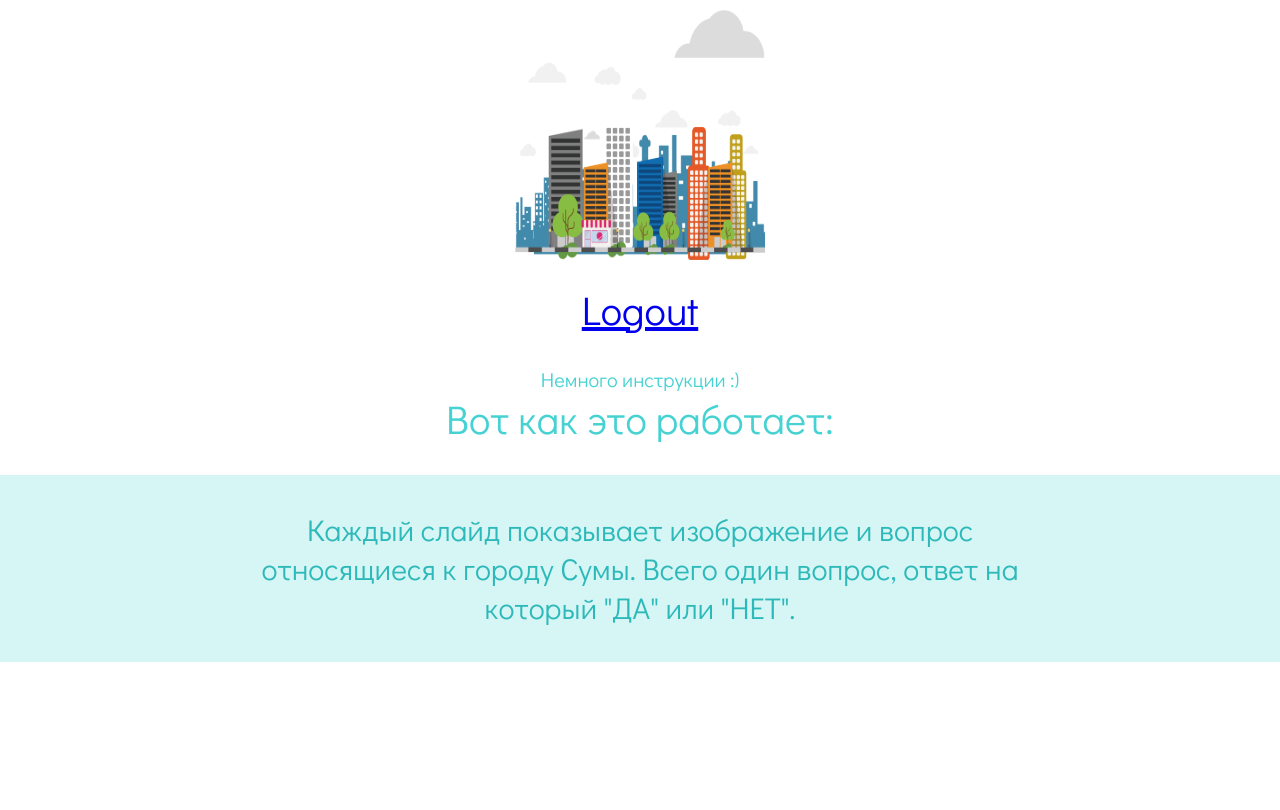
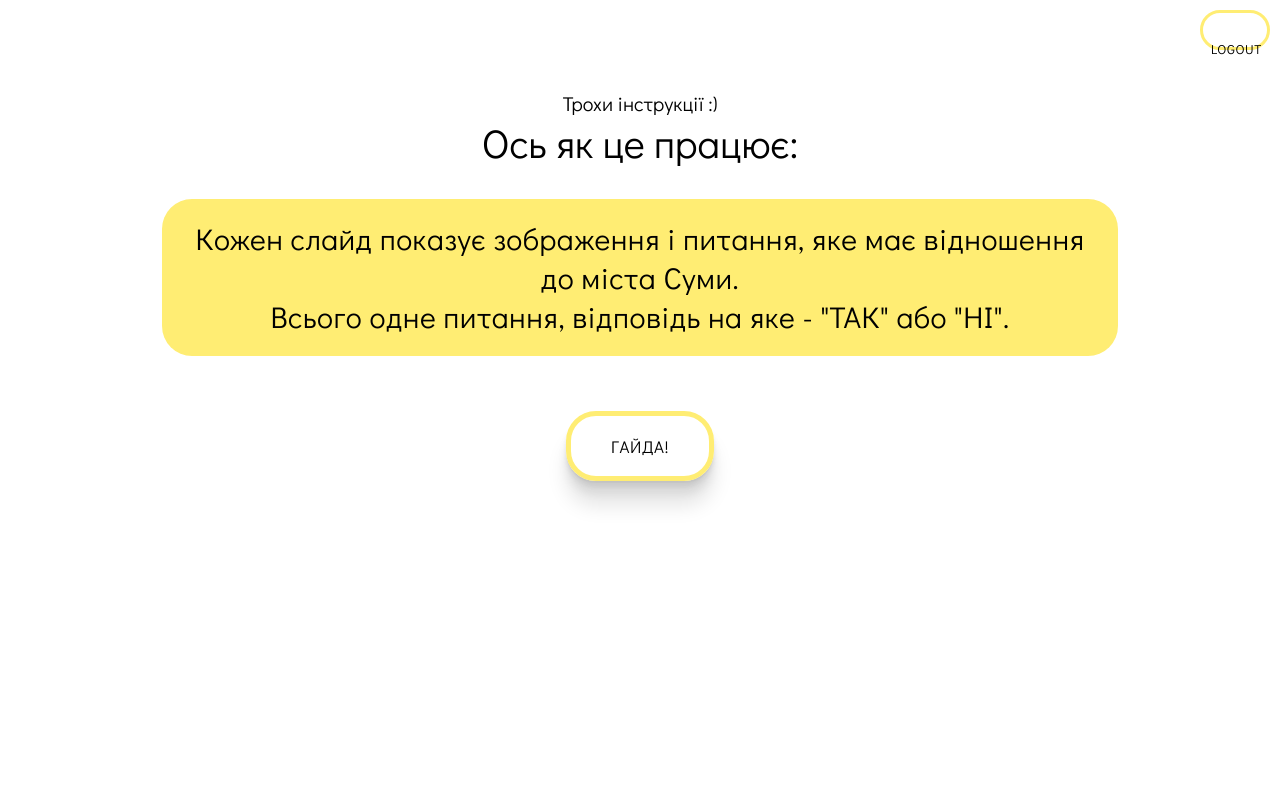
Before and after one commit to Polina2907/city_swipe, a Django app: page /city_swipe_app/instruction/ in a window 1280 px wide. After the commit the page ends 506 px from the top, so only its background shows below. Run offline with Django 3.2, Linux system fonts and the light colour scheme; a user stored in the database is signed in.

Commit message:
design changes + sql request

```diff
--- a/city_swipe_app/static/city_swipe_app/index.css
+++ b/city_swipe_app/static/city_swipe_app/instr.css
@@ -26,25 +26,32 @@
 	font-size: 15px;
 	text-align: center;
 }
-.title{
-    letter-spacing: 0.5px;
+.imgs1{
+	margin: 10px;
+    width: 95%;
 }
-.slogan-container{
+.how_works{
+	color:  black !important;
+	/* background-color: white; */
+	padding-top: 30px;
+	padding-bottom: 30px;
+}
+.instr-container{
     display: flex;
     justify-content: center;
 }
-.slogan{
-	margin: 25px 100px 45px 150px;
+.instr{
+	padding: 20px 30px 20px 30px;
+    margin: 0 150px 45px 150px;
+	font-size: 30px;
     letter-spacing: 0.5px;
-    font-size: 20px;
     text-align: center;
     background-color: #FFED73;
     border-radius: 30px;
-    padding: 15px 40px 15px 40px;
     width: 70%;
 }
-.button_start{
-	display: inline-block;
+.button{
+    display: inline-block;
     height: 70px;
     padding: 0 40px;
     color: black !important;
@@ -63,18 +70,36 @@
     box-sizing: border-box;
     margin: 10px;
     border-radius: 30px;
+    box-shadow: 0 2.1px 1.3px rgba(0, 0, 0, 0.044),
+    0 5.9px 4.2px rgba(0, 0, 0, 0.054), 0 12.6px 9.5px rgba(0, 0, 0, 0.061),
+    0 25px 20px rgba(0, 0, 0, 0.1);
 }
-.btn-container{
+.button:hover{
+    background-color: #FFED73;
+}
+.btn-logout-container{
     display: flex;
-    justify-content: center;
+    justify-content: flex-end;
 }
-.google-icon-wrapper{
-    display: inline;
+.btn-logout{
+    display: inline-block;
+    height: 40px;
+    width: 70px;
+    padding: 5px 8px 5px 8px;
+    color: black !important;
+    text-align: center;
+    font-size: 13px;
+    font-weight: 500;
+    line-height: 62px;
+    letter-spacing: 0.6px;
+    text-transform: uppercase;
+    text-decoration: none !important;
+    white-space: nowrap;
+    background-color: transparent;
+    border-radius: 0px;
+    border: 3px solid #FFED73;
+    cursor: pointer;
+    box-sizing: border-box;
+    margin: 10px;
+    border-radius: 30px;
 }
-.imgs1{
-	margin: 10px;
-}
-.google-icon{
-    height: 55%;
-    margin-right: 15px;
-}
--- a/city_swipe_app/templates/instruction.html
+++ b/city_swipe_app/templates/instruction.html
@@ -3,22 +3,26 @@
 <head>
 	{% load static %}
 	<meta charset="UTF-8">
-	<link rel="stylesheet" href="{% static 'city_swipe_app/style_for_dipl.css' %}">
+	<link rel="stylesheet" href="{% static 'city_swipe_app/instr.css' %}">
 	<link href="https://fonts.googleapis.com/css2?family=Didact+Gothic&display=swap" rel="stylesheet">
 	<title>Instruction</title>
 </head>
 <body>
 	<header>
-		<div class="imgs1"><img src="{% static 'city_swipe_app/9.png' %}" width="250" height="250" alt="лого"></div>
+		<!-- <div class="imgs1"><img src="{% static 'city_swipe_app/9.png' %}" width="250" height="250" alt="лого"></div>				 -->
 	</header>
-	<div>
+	<div class="btn-logout-container">
 		{% if user.is_authenticated %}
-			<a class="btn btn-primary" href="{% url 'logout' %}">Logout</a>
+			<a class="btn-logout" href="{% url 'logout' %}">Logout</a>
 		{% endif %}
 	</div>
-	<div class="how_works"><div style="font-size: 20px">Немного инструкции :)</div>
-	Вот как это работает:</div>
-	<div class="instr">Каждый слайд показывает изображение и вопрос относящиеся к городу Сумы. Всего один вопрос, ответ на который "ДА" или "НЕТ".</div>
-	<a href="../mainPage" class="button">Поехали!</a>
+	<div class="how_works"><div style="font-size: 20px">Трохи інструкції :)</div>
+	Ось як це працює:</div>
+	<div class="instr-container">
+		<div class="instr">Кожен слайд показує зображення і питання, яке має відношення до міста Суми. <br> Всього одне питання, відповідь на яке - "ТАК" або "НІ".</div>
+	</div>
+	<div class="btn-main-container">
+		<a href="../mainPage" class="button">Гайда!</a>
+	</div>
 </body>
 </html>
--- a/city_swipe_app/views.py
+++ b/city_swipe_app/views.py
@@ -19,7 +19,7 @@
 
 def getCard(request):
     if request.user.is_authenticated:
-        for card in Card.objects.raw('SELECT * FROM Card'): #ЗАПРОС
+        for card in Card.objects.raw('select c.id_card from Card c join usercard uc on (c.id_card != uc.id_card) join users u on (u.id_user = uc.id_user and uc.id_user = 2);'):
             return HttpResponse(card.title)
     else:
         return redirect('/city_swipe_app/')
```
Also changed, not shown: db.sqlite3.
